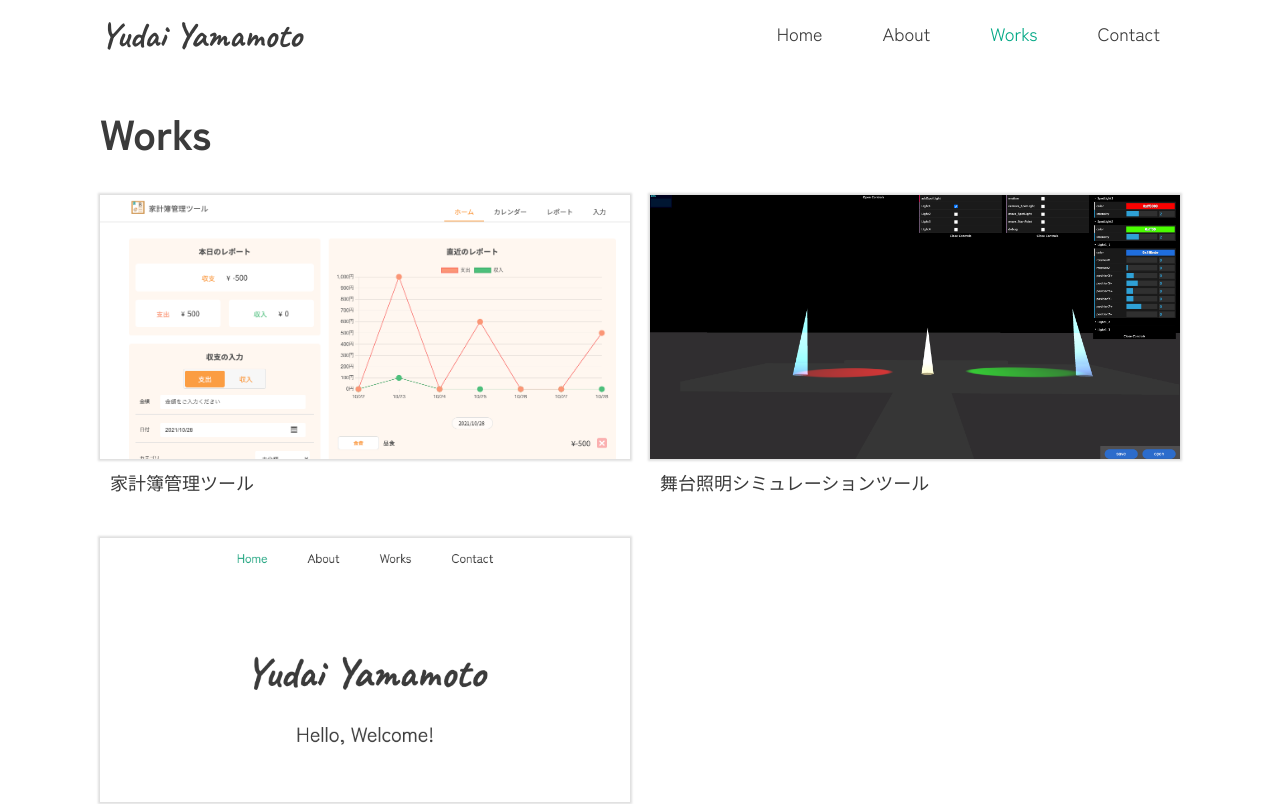
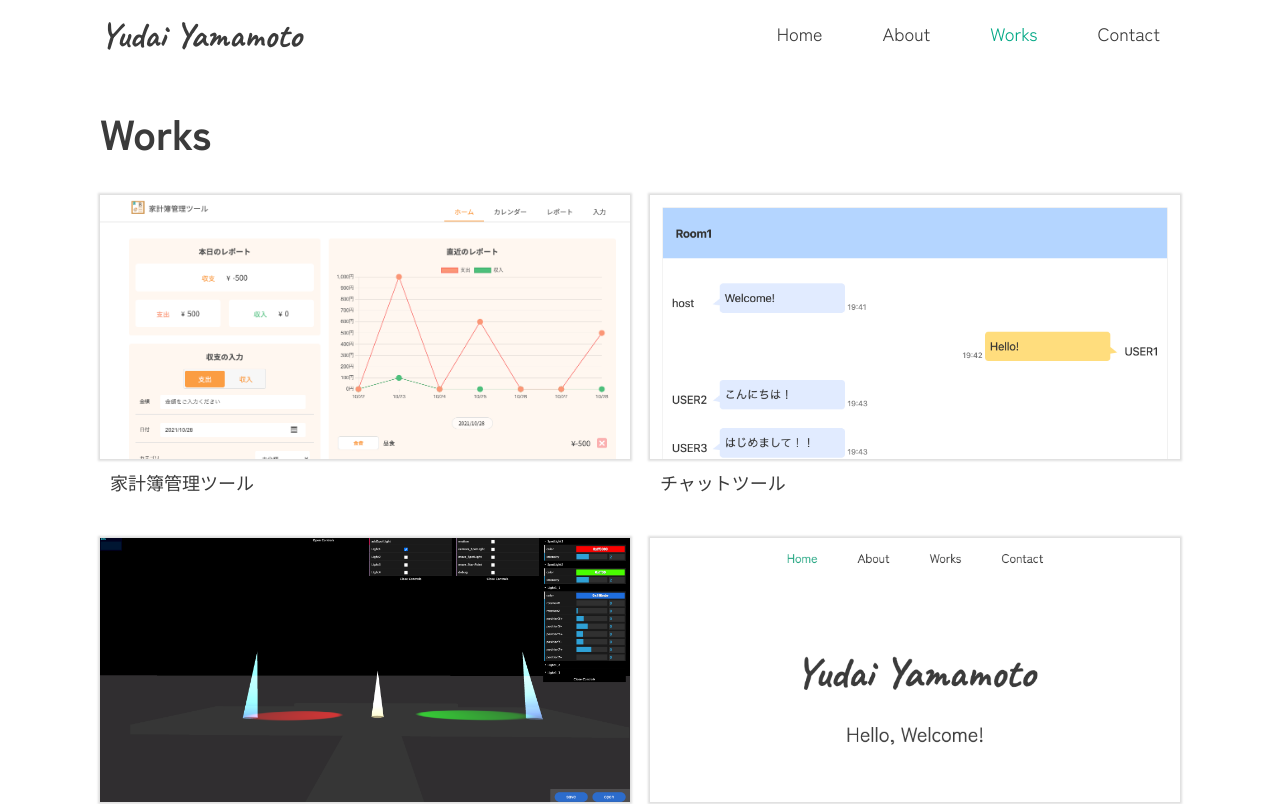
Before and after one commit to yudai1995/portfolio, a Next.js app: page /works in a window 1280 px wide. Shown: the top 804 px of the page. Built offline with nearby package versions, Linux system fonts and the light colour scheme.

Commit message:
update works page

```diff
--- a/components/styles/Modal.module.scss
+++ b/components/styles/Modal.module.scss
@@ -80,8 +80,10 @@
       justify-content: space-between;
       width: 100%;
       min-height: auto;
+      height: calc(100vh - 40px);
       margin: 0 10px;
       padding: 18px 16px;
+      overflow-y: scroll;
     }
   }
 }
--- a/pages/works.tsx
+++ b/pages/works.tsx
@@ -24,6 +24,7 @@ const tecs = [
   "Node.js",
   "Express",
   "MySQL",
+  "Socket.IO"
 ];
 const tecList = tecs.map((tec, index) => new Tec(index, tec));
 
@@ -88,6 +89,36 @@ const works: {
   },
   {
     id: 1,
+    name: "チャットツール",
+    imgSrc: "/images/works/chatapp-img01.png",
+    imgWidth: 1690,
+    imgHeight: 1404,
+    imgLayout: "responsive",
+    tecNum: [0, 2, 6, 8, 4, 9, 10, 12],
+    link: [
+      {
+        pagename: "GitHub",
+        url: "https://github.com/YUDAI1995/react-chatapp",
+        imgSrc: "/images/github-icon01.png",
+        linkIcon: "",
+        linkWidth: 64,
+        linkHeight: 64,
+      },
+      {
+        pagename: "サイト",
+        url: "https://y1995-chatapp.herokuapp.com",
+        imgSrc: "/images/webpage-icon01.png",
+        linkIcon: "",
+        linkWidth: 64,
+        linkHeight: 64,
+      },
+    ],
+    comment: [
+      "ReactとSocket.IOを用いてリアルタイムでチャットできるツールを作成しました。",
+    ],
+  },
+  {
+    id: 2,
     name: "舞台照明シミュレーションツール",
     imgSrc: "/images/works/stage-lighting-simulation-img01.png",
     imgWidth: 1920,
```
Also changed, not shown: public/images/works/chatapp-img01.png (added).
